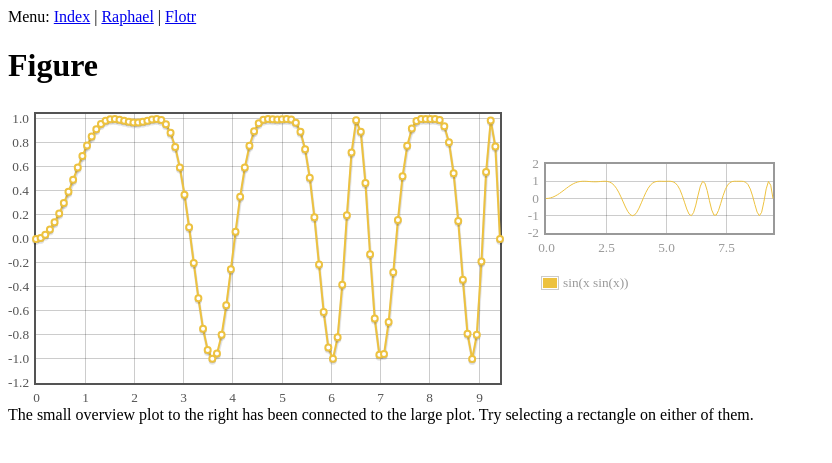
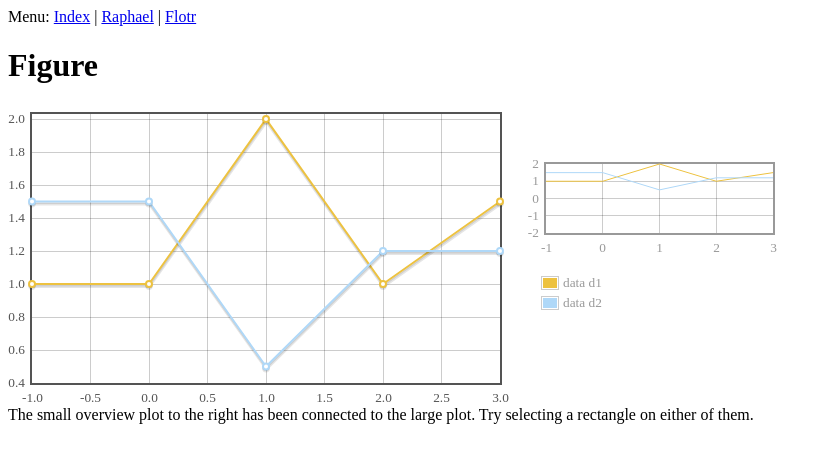
Before and after one commit to certik/jsplot, a Django app: page / in a window 1280 px wide. Shown: the top 463 px of the page, without its empty margins (0-832 px from the left). Run offline with Django 3.2, Linux system fonts and the light colour scheme.

Commit message:
Add data by hand

```diff
--- a/plotserver/templates/index.html
+++ b/plotserver/templates/index.html
@@ -29,15 +29,24 @@ plot. Try selecting a rectangle on either of them.
 <script id="source">
 $(function () {
     // setup plot
-    function getData(x1, x2) {
-        var d = [];
-        for (var i = 0; i <= 100; ++i) {
-            var x = x1 + i * (x2 - x1) / 100;
-            d.push([x, Math.sin(x * Math.sin(x))]);
-        }
-
+    function getData() {
+        var d1 = [
+            [-1, 1],
+            [0, 1],
+            [1, 2],
+            [2, 1],
+            [3, 1.5],
+            ];
+        var d2 = [
+            [-1, 1.5],
+            [0, 1.5],
+            [1, 0.5],
+            [2, 1.2],
+            [3, 1.2],
+            ];
         return [
-            { label: "sin(x sin(x))", data: d }
+            { label: "data d1", data: d1 },
+            { label: "data d2", data: d2 },
         ];
     }
 
@@ -51,7 +60,7 @@ $(function () {
         selection: { mode: "xy" }
     };
 
-    var startData = getData(0, 3 * Math.PI);
+    var startData = getData();
 
     var plot = $.plot($("#placeholder"), startData, options);
 
```
